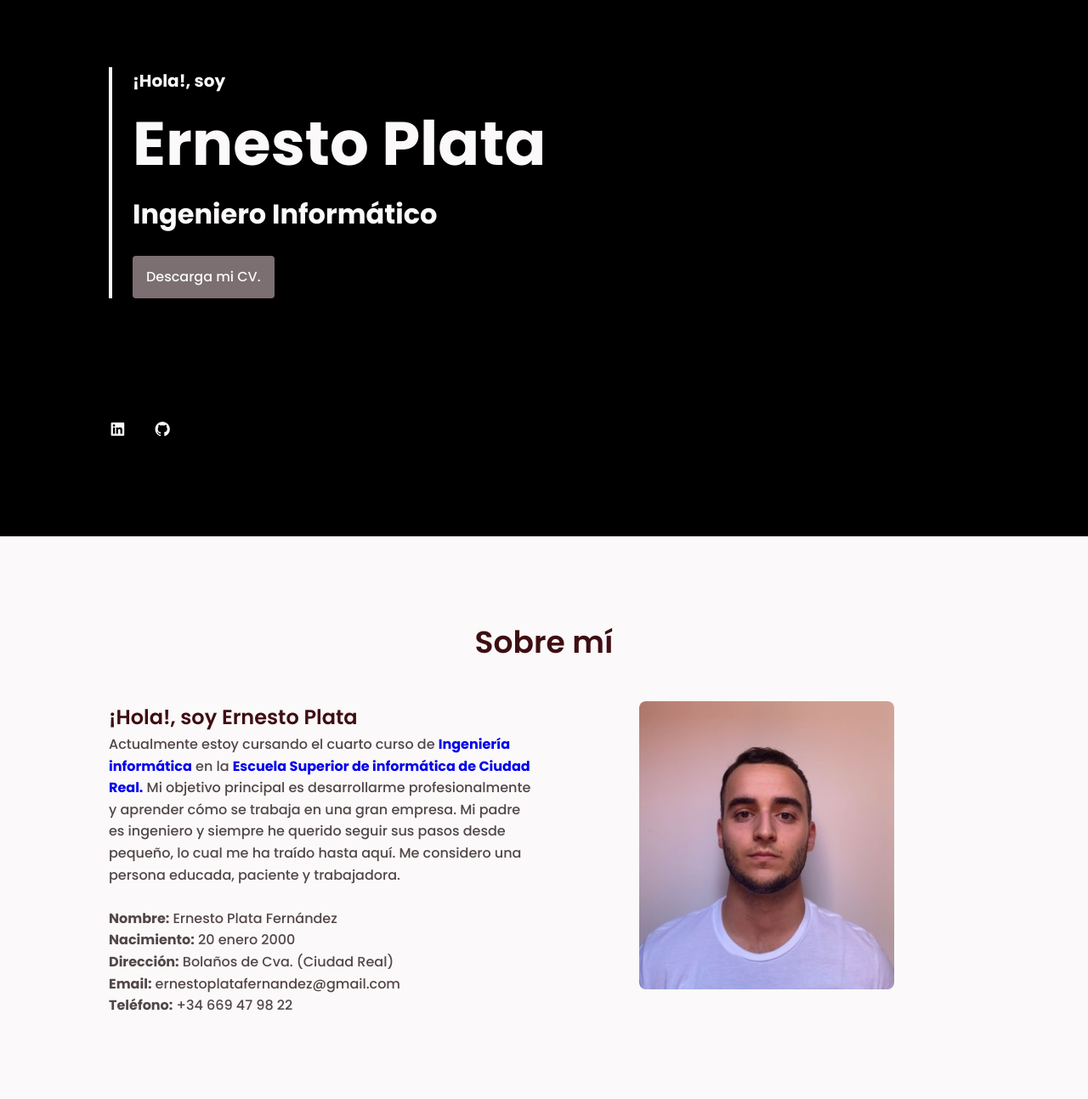
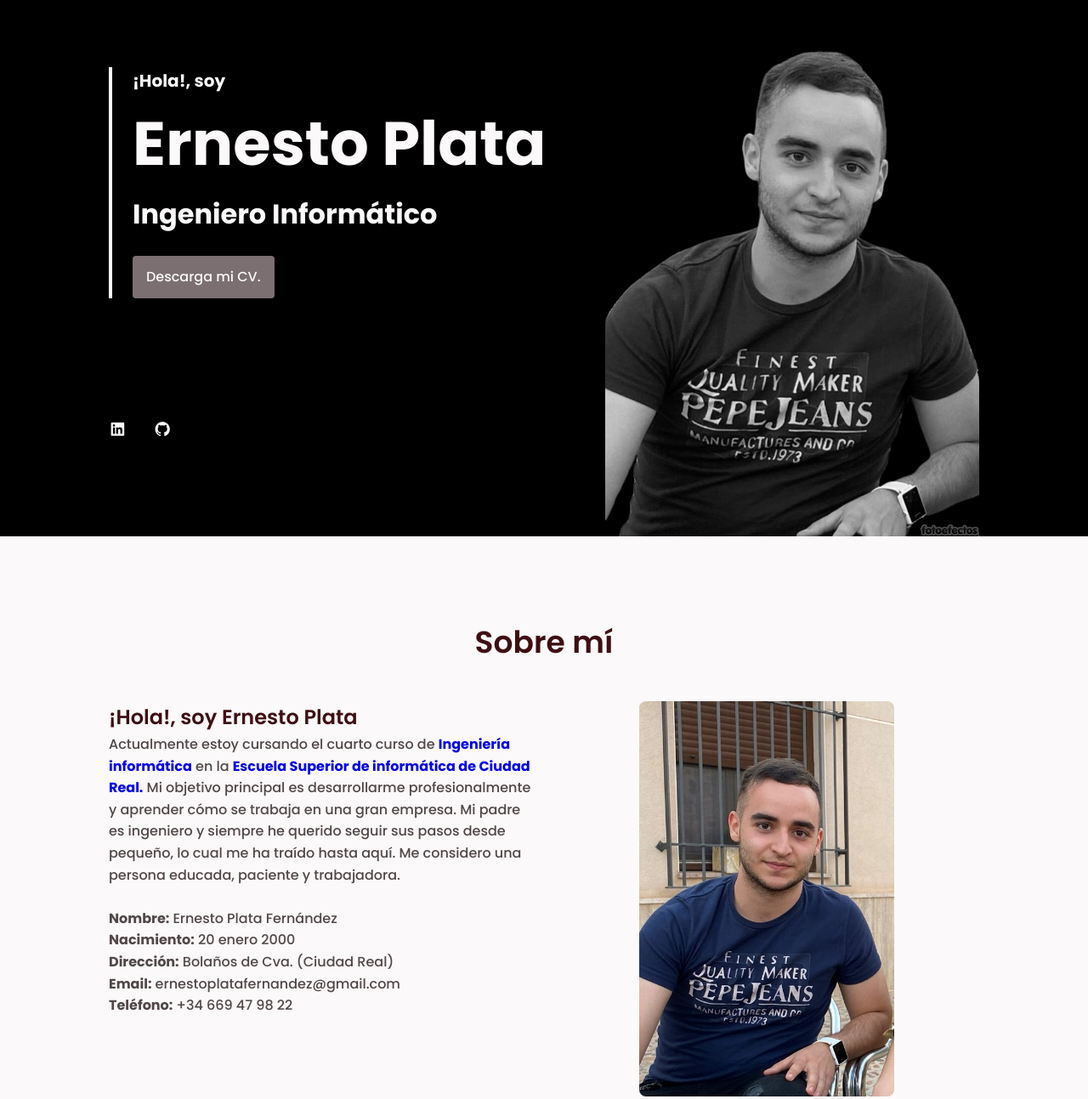
Before and after one commit to ernestoag20/paginapersonal, a plain HTML site: page index.html in a window 1280 px wide. Shown: the part 169-1462 px from the top of the page at 85% size. Drawn offline with nearby package versions, Linux system fonts and the light colour scheme.

Commit message:
DEFINITIVO

```diff
--- a/index.html
+++ b/index.html
@@ -69,7 +69,7 @@
                     </div>
 
                     <div class="home__img">
-                        <img src="" alt="">
+                        <img src="assets/img/perfil_bn.jpg" alt="">
                     </div>
                 </div>
             </section>
@@ -89,7 +89,7 @@
                         </p>
                     </div>
 
-                    <img src="assets/img/ernestoperfil.jpg" alt="" class="about__img">
+                    <img src="assets/img/perfil.JPEG" alt="" class="about__img">
                 </div>
             </section>
 
```
Also changed, not shown: assets/img/about.jpg (deleted), assets/img/definitiva.jpg (deleted), assets/img/ernesto.jpeg (deleted), assets/img/ernestoperfil.jpg (deleted), assets/img/home.jpg (deleted), assets/img/perfil.JPEG (added), assets/img/perfil_bn.jpg (added).
